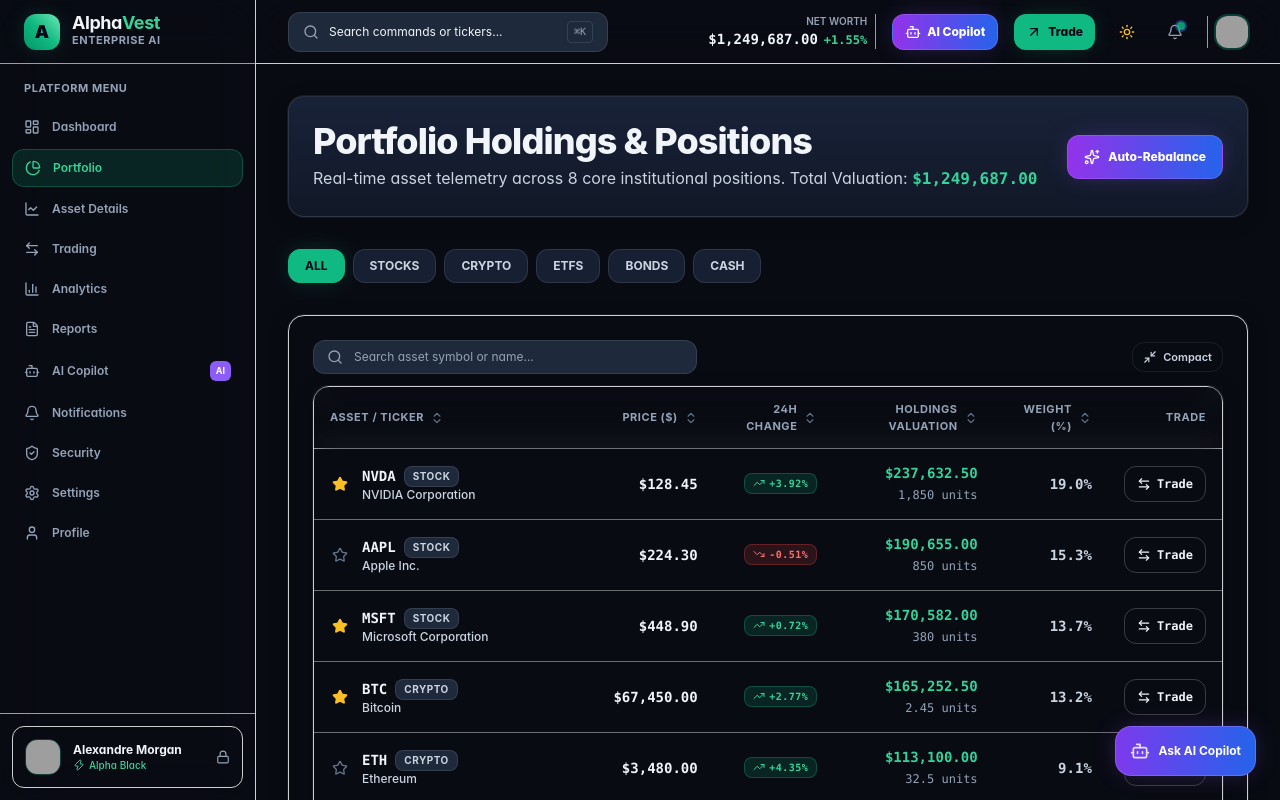
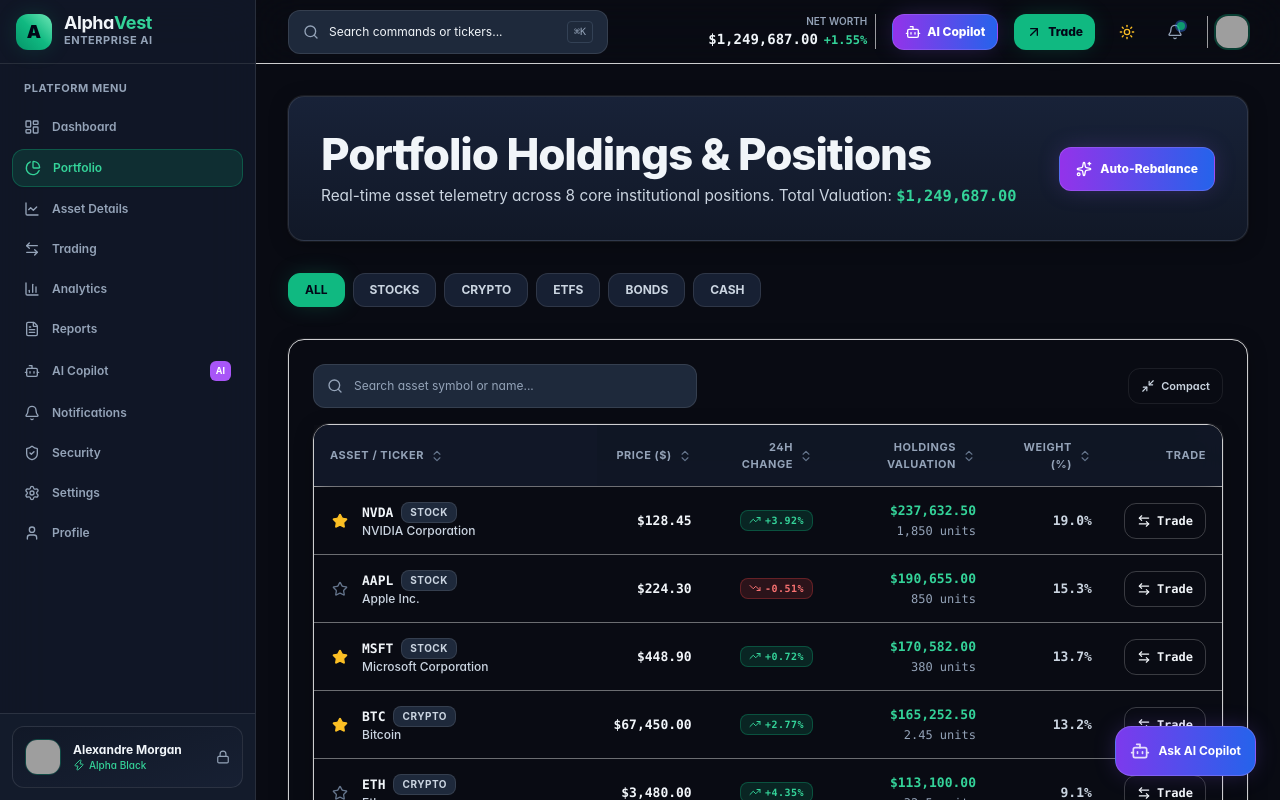
Before and after one commit to asparagam/alphavest, a React (Vite) app: page /portfolio in a window 1280 px wide. Shown: the top 800 px of the page. Built offline with nearby package versions, Linux system fonts and the light colour scheme; grey boxes are pictures that could not be loaded.

Commit message:
Responsive Engineering Audit: CSS clamp fluid typography, mobile responsive asset cards, sticky table columns, touch target minimums

```diff
--- a/src/components/layout/Sidebar.tsx
+++ b/src/components/layout/Sidebar.tsx
@@ -1,4 +1,4 @@
-import React from 'react';
+import React, { useEffect } from 'react';
 import { NavLink } from 'react-router-dom';
 import {
   LayoutDashboard,
@@ -14,12 +14,14 @@ import {
   User,
   Zap,
   Lock,
+  X,
 } from 'lucide-react';
 import { usePortfolio } from '../../context/PortfolioContext';
 
 export interface SidebarProps {
   isOpen?: boolean;
   onClose?: () => void;
+  isCollapsed?: boolean;
 }
 
 export const navItems = [
@@ -36,29 +38,59 @@ export const navItems = [
   { path: '/profile', label: 'Profile', icon: User },
 ];
 
-export const Sidebar: React.FC<SidebarProps> = ({ onClose }) => {
+export const Sidebar: React.FC<SidebarProps> = ({ onClose, isCollapsed = false }) => {
   const { user } = usePortfolio();
 
+  useEffect(() => {
+    const handleKeyDown = (e: KeyboardEvent) => {
+      if (e.key === 'Escape' && onClose) {
+        onClose();
+      }
+    };
+    window.addEventListener('keydown', handleKeyDown);
+    return () => window.removeEventListener('keydown', handleKeyDown);
+  }, [onClose]);
+
   return (
-    <aside className="w-64 bg-dark-surface/95 border-r border-dark-border/80 flex flex-col h-screen sticky top-0 z-30 select-none backdrop-blur-xl dark:bg-dark-surface/95 dark:border-dark-border/80 light:bg-white light:border-light-border">
-      <div className="h-16 px-6 flex items-center justify-between border-b border-dark-border/60 dark:border-dark-border/60 light:border-slate-100">
-        <NavLink to="/" className="flex items-center gap-3 group">
-          <div className="w-9 h-9 rounded-xl bg-gradient-to-tr from-brand-600 via-brand-500 to-emerald-300 flex items-center justify-center text-slate-950 shadow-emerald-glow font-black text-lg">
+    <aside
+      className={`${
+        isCollapsed ? 'w-20' : 'w-64'
+      } bg-dark-surface1/95 border-r border-white/10 flex flex-col h-screen sticky top-0 z-30 select-none backdrop-blur-xl transition-all duration-200 dark:bg-dark-surface1/95 dark:border-white/10 light:bg-white light:border-light-border`}
+      role="navigation"
+      aria-label="Main Navigation Sidebar"
+    >
+      <div className="h-16 px-4 flex items-center justify-between border-b border-white/10 dark:border-white/10 light:border-slate-100">
+        <NavLink to="/" className="flex items-center gap-3 group" onClick={onClose}>
+          <div className="w-9 h-9 rounded-xl bg-gradient-to-tr from-brand-600 via-brand-500 to-emerald-300 flex items-center justify-center text-slate-950 shadow-emerald-glow font-black text-lg flex-shrink-0">
             A
           </div>
+          {!isCollapsed && (
             <div className="flex flex-col">
-            <span className="font-display font-bold text-lg text-slate-100 dark:text-slate-100 light:text-slate-900 tracking-tight leading-none group-hover:text-brand-400 transition-colors">
-              Alpha<span className="text-brand-400">Vest</span>
+              <span className="font-display font-bold text-lg text-slate-100 dark:text-slate-100 light:text-slate-900 tracking-tight leading-none group-hover:text-emerald-400 transition-colors">
+                Alpha<span className="text-emerald-400">Vest</span>
               </span>
-            <span className="type-overline text-slate-400 dark:text-slate-400 light:text-slate-500">Enterprise AI</span>
+              <span className="type-overline text-slate-400">Enterprise AI</span>
             </div>
+          )}
         </NavLink>
+
+        {onClose && (
+          <button
+            onClick={onClose}
+            className="lg:hidden p-2 rounded-xl text-slate-400 hover:text-white hover:bg-white/5 cursor-pointer min-h-[44px] min-w-[44px] flex items-center justify-center"
+            aria-label="Close navigation drawer"
+          >
+            <X className="w-5 h-5" aria-hidden="true" />
+          </button>
+        )}
       </div>
 
       <div className="flex-1 overflow-y-auto px-3 py-4 space-y-1">
-        <div className="px-3 pb-2 type-overline text-slate-400 dark:text-slate-400 light:text-slate-500">
+        {!isCollapsed && (
+          <div className="px-3 pb-2 type-overline text-slate-400">
             Platform Menu
           </div>
+        )}
         {navItems.map((item) => {
           const Icon = item.icon;
           return (
@@ -66,22 +98,25 @@ export const Sidebar: React.FC<SidebarProps> = ({ onClose }) => {
               key={item.path}
               to={item.path}
               onClick={onClose}
+              title={isCollapsed ? item.label : undefined}
               className={({ isActive }) =>
-                `flex items-center justify-between px-3 py-2.5 rounded-xl text-xs font-semibold transition-all duration-150 ${
+                `flex items-center ${
+                  isCollapsed ? 'justify-center px-0' : 'justify-between px-3'
+                } py-3 sm:py-2.5 rounded-xl text-xs font-semibold transition-all duration-150 min-h-[44px] sm:min-h-[36px] ${
                   isActive
                     ? item.isAi
-                      ? 'bg-gradient-to-r from-ai-600/30 to-accent-600/20 text-white border border-ai-500/40 shadow-purple-glow'
-                      : 'bg-brand-500/15 text-brand-400 border border-brand-500/30 shadow-sm dark:bg-brand-500/15 dark:text-brand-400 light:bg-emerald-50 light:text-emerald-700 light:border-emerald-200'
+                      ? 'bg-gradient-to-r from-purple-600/30 to-blue-600/20 text-white border border-purple-500/40 shadow-purple-glow'
+                      : 'bg-emerald-500/15 text-emerald-400 border border-emerald-500/30 shadow-sm dark:bg-emerald-500/15 dark:text-emerald-400 light:bg-emerald-50 light:text-emerald-700 light:border-emerald-200'
                     : 'text-slate-400 hover:text-slate-200 hover:bg-white/5 dark:text-slate-400 dark:hover:text-slate-200 light:text-slate-600 light:hover:text-slate-900 light:hover:bg-slate-100'
                 }`
               }
             >
               <div className="flex items-center gap-3">
-                <Icon className="w-4 h-4 flex-shrink-0" />
-                <span>{item.label}</span>
+                <Icon className="w-5 h-5 sm:w-4 sm:h-4 flex-shrink-0" aria-hidden="true" />
+                {!isCollapsed && <span>{item.label}</span>}
               </div>
-              {item.badge && (
-                <span className="px-1.5 py-0.5 text-[9px] font-bold uppercase rounded-md bg-ai-500 text-white shadow-xs">
+              {!isCollapsed && item.badge && (
+                <span className="px-1.5 py-0.5 text-[9px] font-bold uppercase rounded-md bg-purple-500 text-white shadow-xs">
                   {item.badge}
                 </span>
               )}
@@ -90,23 +125,25 @@ export const Sidebar: React.FC<SidebarProps> = ({ onClose }) => {
         })}
       </div>
 
-      <div className="p-3 border-t border-dark-border/60 bg-dark-card/50 dark:border-dark-border/60 dark:bg-dark-card/50 light:border-slate-100 light:bg-slate-50">
-        <div className="p-3 rounded-xl bg-gradient-to-br from-dark-surface to-dark-card border border-dark-border/80 flex items-center gap-3 dark:from-dark-surface dark:to-dark-card dark:border-dark-border/80 light:from-white light:to-slate-100 light:border-slate-200">
+      {!isCollapsed && (
+        <div className="p-3 border-t border-white/10 bg-dark-surface2/50 dark:border-white/10 dark:bg-dark-surface2/50 light:border-slate-100 light:bg-slate-50">
+          <div className="p-3 rounded-xl bg-gradient-to-br from-dark-surface1 to-dark-surface2 border border-white/10 flex items-center gap-3 dark:from-dark-surface1 dark:to-dark-surface2 dark:border-white/10 light:from-white light:to-slate-100 light:border-slate-200">
             <img
               src={user.avatar}
               alt={user.name}
-            className="w-9 h-9 rounded-xl object-cover border border-brand-500/30"
+              className="w-9 h-9 rounded-xl object-cover border border-emerald-500/30"
             />
             <div className="flex-1 min-w-0">
               <h4 className="text-xs font-bold text-slate-100 dark:text-slate-100 light:text-slate-900 truncate">{user.name}</h4>
-            <div className="flex items-center gap-1 text-[10px] text-brand-400 font-medium truncate">
-              <Zap className="w-3 h-3 flex-shrink-0" />
+              <div className="flex items-center gap-1 text-[10px] text-emerald-400 font-medium truncate">
+                <Zap className="w-3 h-3 flex-shrink-0" aria-hidden="true" />
                 <span>Alpha Black</span>
               </div>
             </div>
-          <Lock className="w-3.5 h-3.5 text-slate-400 flex-shrink-0" />
+            <Lock className="w-3.5 h-3.5 text-slate-400 flex-shrink-0" aria-hidden="true" />
           </div>
         </div>
+      )}
     </aside>
   );
 };
--- a/src/components/ui/DataTable.tsx
+++ b/src/components/ui/DataTable.tsx
@@ -14,6 +14,7 @@ export interface Column<T> {
   accessor: (row: T) => React.ReactNode;
   sortable?: boolean;
   align?: 'left' | 'center' | 'right';
+  priority?: 'high' | 'medium' | 'low';
 }
 
 export interface DataTableProps<T> {
@@ -23,6 +24,7 @@ export interface DataTableProps<T> {
   searchKey?: (row: T) => string;
   pageSize?: number;
   onRowClick?: (row: T) => void;
+  renderMobileCard?: (row: T) => React.ReactNode;
   className?: string;
 }
 
@@ -33,6 +35,7 @@ export function DataTable<T extends { id?: string | number }>({
   searchKey,
   pageSize = 8,
   onRowClick,
+  renderMobileCard,
   className = '',
 }: DataTableProps<T>) {
   const [searchQuery, setSearchQuery] = useState('');
@@ -85,12 +88,12 @@ export function DataTable<T extends { id?: string | number }>({
   };
 
   return (
-    <div className={`space-y-3 ${className}`}>
-      {/* Table Action Controls */}
+    <div className={`space-y-4 ${className}`}>
+      {/* Table Controls */}
       <div className="flex flex-col sm:flex-row sm:items-center justify-between gap-3">
         {searchKey && (
           <div className="relative flex-1 max-w-sm">
-            <Search className="w-4 h-4 absolute left-3.5 top-1/2 -translate-y-1/2 text-slate-400 pointer-events-none" />
+            <Search className="w-4 h-4 absolute left-3.5 top-1/2 -translate-y-1/2 text-slate-400 pointer-events-none" aria-hidden="true" />
             <input
               type="text"
               placeholder={searchPlaceholder}
@@ -100,6 +103,7 @@ export function DataTable<T extends { id?: string | number }>({
                 setCurrentPage(1);
               }}
               className="glass-input w-full pl-10 pr-4 py-2 text-xs"
+              aria-label={searchPlaceholder}
             />
           </div>
         )}
@@ -107,26 +111,28 @@ export function DataTable<T extends { id?: string | number }>({
         <div className="flex items-center gap-2 ml-auto">
           <button
             onClick={() => setIsCompact(!isCompact)}
-            className="px-2.5 py-1.5 rounded-xl border border-dark-border bg-dark-card text-xs font-semibold text-slate-300 hover:text-white flex items-center gap-1.5 transition-colors cursor-pointer dark:bg-dark-card dark:border-dark-border light:bg-slate-100 light:border-slate-200 light:text-slate-700"
+            className="px-3 py-2 rounded-xl border border-dark-border bg-dark-card text-xs font-semibold text-slate-300 hover:text-white flex items-center gap-1.5 transition-colors cursor-pointer dark:bg-dark-card dark:border-dark-border light:bg-slate-100 light:border-slate-200 light:text-slate-700 min-h-[44px] sm:min-h-[36px]"
             title="Toggle compact density mode"
+            aria-label="Toggle table density mode"
           >
-            {isCompact ? <Maximize2 className="w-3.5 h-3.5" /> : <Minimize2 className="w-3.5 h-3.5" />}
+            {isCompact ? <Maximize2 className="w-3.5 h-3.5" aria-hidden="true" /> : <Minimize2 className="w-3.5 h-3.5" aria-hidden="true" />}
             <span className="text-[11px]">{isCompact ? 'Comfortable' : 'Compact'}</span>
           </button>
         </div>
       </div>
 
-      {/* Table Container */}
-      <div className="rounded-2xl border border-dark-border/80 bg-dark-card overflow-x-auto shadow-card-elevated dark:bg-dark-card dark:border-dark-border/80 light:bg-white light:border-light-border light:shadow-card-light">
+      {/* Desktop / Tablet View: Sticky Full Data Table */}
+      <div className="hidden sm:block rounded-2xl border border-dark-border/80 bg-dark-card overflow-x-auto shadow-card-elevated dark:bg-dark-card dark:border-dark-border/80 light:bg-white light:border-light-border light:shadow-card-light">
         <table className="w-full text-left border-collapse">
-          {/* Sticky Header */}
-          <thead className="bg-dark-surface/90 border-b border-dark-border/80 sticky top-0 z-10 backdrop-blur-md dark:bg-dark-surface/90 dark:border-dark-border/80 light:bg-slate-50 light:border-slate-200">
+          <thead className="bg-dark-surface1/90 border-b border-dark-border/80 sticky top-0 z-10 backdrop-blur-md dark:bg-dark-surface1/90 dark:border-dark-border/80 light:bg-slate-50 light:border-slate-200">
             <tr>
-              {columns.map((col) => (
+              {columns.map((col, i) => (
                 <th
                   key={col.key}
                   onClick={() => col.sortable && handleSort(col.key)}
                   className={`type-overline px-4 py-3.5 font-bold select-none ${
+                    i === 0 ? 'sticky left-0 z-20 bg-dark-surface1/95 dark:bg-dark-surface1/95 light:bg-slate-50' : ''
+                  } ${
                     col.sortable ? 'cursor-pointer hover:text-white dark:hover:text-white light:hover:text-slate-900' : ''
                   } ${
                     col.align === 'right'
@@ -146,12 +152,12 @@ export function DataTable<T extends { id?: string | number }>({
                       <span className="text-slate-500">
                         {sortKey === col.key ? (
                           sortOrder === 'asc' ? (
-                            <ChevronUp className="w-3.5 h-3.5 text-brand-400" />
+                            <ChevronUp className="w-3.5 h-3.5 text-emerald-400" aria-hidden="true" />
                           ) : (
-                            <ChevronDown className="w-3.5 h-3.5 text-brand-400" />
+                            <ChevronDown className="w-3.5 h-3.5 text-emerald-400" aria-hidden="true" />
                           )
                         ) : (
-                          <ChevronsUpDown className="w-3.5 h-3.5" />
+                          <ChevronsUpDown className="w-3.5 h-3.5" aria-hidden="true" />
                         )}
                       </span>
                     )}
@@ -161,7 +167,6 @@ export function DataTable<T extends { id?: string | number }>({
             </tr>
           </thead>
 
-          {/* Table Body */}
           <tbody className="divide-y divide-dark-border/40 dark:divide-dark-border/40 light:divide-slate-100">
             {paginatedData.length > 0 ? (
               paginatedData.map((row, idx) => {
@@ -175,18 +180,18 @@ export function DataTable<T extends { id?: string | number }>({
                       onRowClick?.(row);
                     }}
                     className={`transition-colors cursor-pointer ${
-                      isCompact ? 'py-2' : 'py-3.5'
-                    } ${
                       isSelected
                         ? 'bg-brand-500/10 dark:bg-brand-500/10 light:bg-emerald-50/80'
                         : 'hover:bg-white/5 dark:hover:bg-white/5 light:hover:bg-slate-50'
                     }`}
                   >
-                    {columns.map((col) => (
+                    {columns.map((col, i) => (
                       <td
                         key={col.key}
                         className={`px-4 text-xs type-body ${
                           isCompact ? 'py-2.5' : 'py-3.5'
+                        } ${
+                          i === 0 ? 'sticky left-0 bg-dark-card dark:bg-dark-card light:bg-white font-bold' : ''
                         } ${
                           col.align === 'right'
                             ? 'text-right font-mono-nums'
@@ -212,20 +217,57 @@ export function DataTable<T extends { id?: string | number }>({
         </table>
       </div>
 
+      {/* Mobile View (<768px): Responsive Cards List */}
+      <div className="block sm:hidden space-y-3">
+        {paginatedData.length > 0 ? (
+          paginatedData.map((row, idx) => (
+            <div
+              key={row.id ?? idx}
+              onClick={() => onRowClick?.(row)}
+              className="p-4 rounded-2xl bg-dark-surface2 border border-white/10 space-y-3 cursor-pointer active:scale-[0.99] transition-transform dark:bg-dark-surface2 light:bg-white light:border-slate-200"
+            >
+              {renderMobileCard ? (
+                renderMobileCard(row)
+              ) : (
+                <div className="space-y-2">
+                  <div className="flex items-center justify-between border-b border-white/10 pb-2">
+                    <span className="font-bold text-slate-100">{columns[0]?.accessor(row)}</span>
+                    <span>{columns[columns.length - 1]?.accessor(row)}</span>
+                  </div>
+                  <div className="grid grid-cols-2 gap-2 text-xs">
+                    {columns.slice(1, -1).map((col) => (
+                      <div key={col.key} className="space-y-0.5">
+                        <span className="type-caption text-slate-400 block">{col.header}</span>
+                        <span className="font-semibold text-slate-200">{col.accessor(row)}</span>
+                      </div>
+                    ))}
+                  </div>
+                </div>
+              )}
+            </div>
+          ))
+        ) : (
+          <div className="p-6 text-center type-caption text-slate-400 bg-dark-surface2 rounded-2xl border border-white/10">
+            No matching records found.
+          </div>
+        )}
+      </div>
+
       {/* Pagination Footer */}
       {totalPages > 1 && (
-        <div className="flex items-center justify-between text-xs text-slate-400 px-2">
+        <div className="flex flex-col sm:flex-row items-center justify-between gap-3 text-xs text-slate-400 px-2 pt-2">
           <span>
             Showing <strong className="text-slate-200">{Math.min(filteredData.length, (currentPage - 1) * pageSize + 1)}</strong> to{' '}
             <strong className="text-slate-200">{Math.min(filteredData.length, currentPage * pageSize)}</strong> of{' '}
             <strong className="text-slate-200">{filteredData.length}</strong> results
           </span>
 
-          <div className="flex items-center gap-1.5">
+          <div className="flex items-center gap-1.5 w-full sm:w-auto justify-between sm:justify-end">
             <button
               onClick={() => setCurrentPage((p) => Math.max(1, p - 1))}
               disabled={currentPage === 1}
-              className="px-3 py-1.5 rounded-lg border border-dark-border bg-dark-card disabled:opacity-40 disabled:cursor-not-allowed hover:bg-slate-800 transition-colors cursor-pointer dark:bg-dark-card dark:border-dark-border light:bg-white light:border-slate-200 light:hover:bg-slate-100"
+              className="px-4 py-2.5 sm:py-1.5 rounded-xl border border-dark-border bg-dark-card disabled:opacity-40 disabled:cursor-not-allowed hover:bg-slate-800 transition-colors cursor-pointer dark:bg-dark-card dark:border-dark-border light:bg-white light:border-slate-200 min-h-[44px] sm:min-h-[36px]"
+              aria-label="Previous page"
             >
               Previous
             </button>
@@ -235,7 +277,8 @@ export function DataTable<T extends { id?: string | number }>({
             <button
               onClick={() => setCurrentPage((p) => Math.min(totalPages, p + 1))}
               disabled={currentPage === totalPages}
-              className="px-3 py-1.5 rounded-lg border border-dark-border bg-dark-card disabled:opacity-40 disabled:cursor-not-allowed hover:bg-slate-800 transition-colors cursor-pointer dark:bg-dark-card dark:border-dark-border light:bg-white light:border-slate-200 light:hover:bg-slate-100"
+              className="px-4 py-2.5 sm:py-1.5 rounded-xl border border-dark-border bg-dark-card disabled:opacity-40 disabled:cursor-not-allowed hover:bg-slate-800 transition-colors cursor-pointer dark:bg-dark-card dark:border-dark-border light:bg-white light:border-slate-200 min-h-[44px] sm:min-h-[36px]"
+              aria-label="Next page"
             >
               Next
             </button>
--- a/src/index.css
+++ b/src/index.css
@@ -5,6 +5,11 @@
 @layer base {
   :root {
     color-scheme: dark light;
+  }
+
+  html, body {
+    overflow-x: hidden;
+    max-width: 100vw;
   }
 
   body {
@@ -18,51 +23,69 @@
   }
 }
 
-/* Extended WCAG 2.2 AA Semantic Typography Hierarchy */
+/* Fluid Typography using CSS clamp() */
 .type-display-xl {
-  @apply font-display text-4xl lg:text-5xl font-extrabold tracking-tight text-slate-900 dark:text-slate-100;
+  font-size: clamp(2.25rem, 4.5vw, 3.5rem);
+  line-height: 1.1;
+  @apply font-display font-extrabold tracking-tight text-slate-900 dark:text-slate-100;
 }
 
 .type-display-l {
-  @apply font-display text-3xl lg:text-4xl font-extrabold tracking-tight text-slate-900 dark:text-slate-100;
+  font-size: clamp(1.75rem, 3.5vw, 2.75rem);
+  line-height: 1.15;
+  @apply font-display font-extrabold tracking-tight text-slate-900 dark:text-slate-100;
 }
 
 .type-heading-xl {
-  @apply font-display text-2xl lg:text-3xl font-bold tracking-tight text-slate-900 dark:text-slate-100;
+  font-size: clamp(1.375rem, 2.5vw, 2.125rem);
+  line-height: 1.2;
+  @apply font-display font-bold tracking-tight text-slate-900 dark:text-slate-100;
 }
 
 .type-heading-l {
-  @apply font-display text-xl lg:text-2xl font-bold tracking-tight text-slate-900 dark:text-slate-100;
+  font-size: clamp(1.125rem, 2vw, 1.625rem);
+  line-height: 1.25;
+  @apply font-display font-bold tracking-tight text-slate-900 dark:text-slate-100;
 }
 
 .type-heading-m {
-  @apply font-display text-lg font-bold tracking-tight text-slate-900 dark:text-slate-100;
+  font-size: clamp(1rem, 1.5vw, 1.25rem);
+  line-height: 1.3;
+  @apply font-display font-bold tracking-tight text-slate-900 dark:text-slate-100;
 }
 
 .type-body-l {
-  @apply text-base font-normal leading-relaxed text-slate-700 dark:text-slate-300;
+  font-size: clamp(0.938rem, 1.2vw, 1.063rem);
+  line-height: 1.6;
+  @apply font-normal text-slate-700 dark:text-slate-300;
 }
 
 .type-body {
-  @apply text-sm font-normal leading-normal text-slate-700 dark:text-slate-300;
+  font-size: clamp(0.813rem, 1vw, 0.938rem);
+  line-height: 1.5;
+  @apply font-normal text-slate-700 dark:text-slate-300;
 }
 
 .type-caption {
-  @apply text-xs font-medium text-slate-600 dark:text-slate-400;
+  font-size: clamp(0.75rem, 0.9vw, 0.813rem);
+  line-height: 1.4;
+  @apply font-medium text-slate-600 dark:text-slate-400;
 }
 
 .type-label {
-  @apply text-xs font-semibold text-slate-700 dark:text-slate-300;
+  font-size: clamp(0.75rem, 0.9vw, 0.813rem);
+  @apply font-semibold text-slate-700 dark:text-slate-300;
 }
 
 .type-overline {
-  @apply text-[11px] font-bold uppercase tracking-wider text-slate-500 dark:text-slate-400;
+  font-size: clamp(0.688rem, 0.8vw, 0.75rem);
+  @apply font-bold uppercase tracking-wider text-slate-500 dark:text-slate-400;
 }
 
 /* Hero Banner Container Styling */
 .hero-panel {
   background: linear-gradient(180deg, #182238 0%, #111827 100%);
-  @apply border border-white/10 rounded-2xl shadow-card-elevated p-6 relative overflow-hidden;
+  @apply border border-white/10 rounded-2xl shadow-card-elevated p-4 sm:p-6 lg:p-8 relative overflow-hidden;
 }
 
 html.light .hero-panel {
@@ -80,7 +103,7 @@ html.light .hero-panel {
 }
 
 .glass-input {
-  @apply bg-slate-100/80 border border-slate-300 text-slate-900 placeholder-slate-500 rounded-xl focus:outline-none focus:ring-2 focus:ring-brand-500/50 focus:border-brand-500 transition-all dark:bg-dark-elevated dark:border-white/10 dark:text-slate-100 dark:placeholder-slate-400;
+  @apply bg-slate-100/80 border border-slate-300 text-slate-900 placeholder-slate-500 rounded-xl focus:outline-none focus:ring-2 focus:ring-brand-500/50 focus:border-brand-500 transition-all dark:bg-dark-elevated dark:border-white/10 dark:text-slate-100 dark:placeholder-slate-400 min-h-[44px];
 }
 
 /* Financial Tabular Numeric Formatting */
```
Also changed, not shown: src/pages/AICopilot.tsx (+28 -25 lines), src/pages/Reports.tsx (+26 -22 lines). Lines whose indentation alone changed are shown as unchanged.
